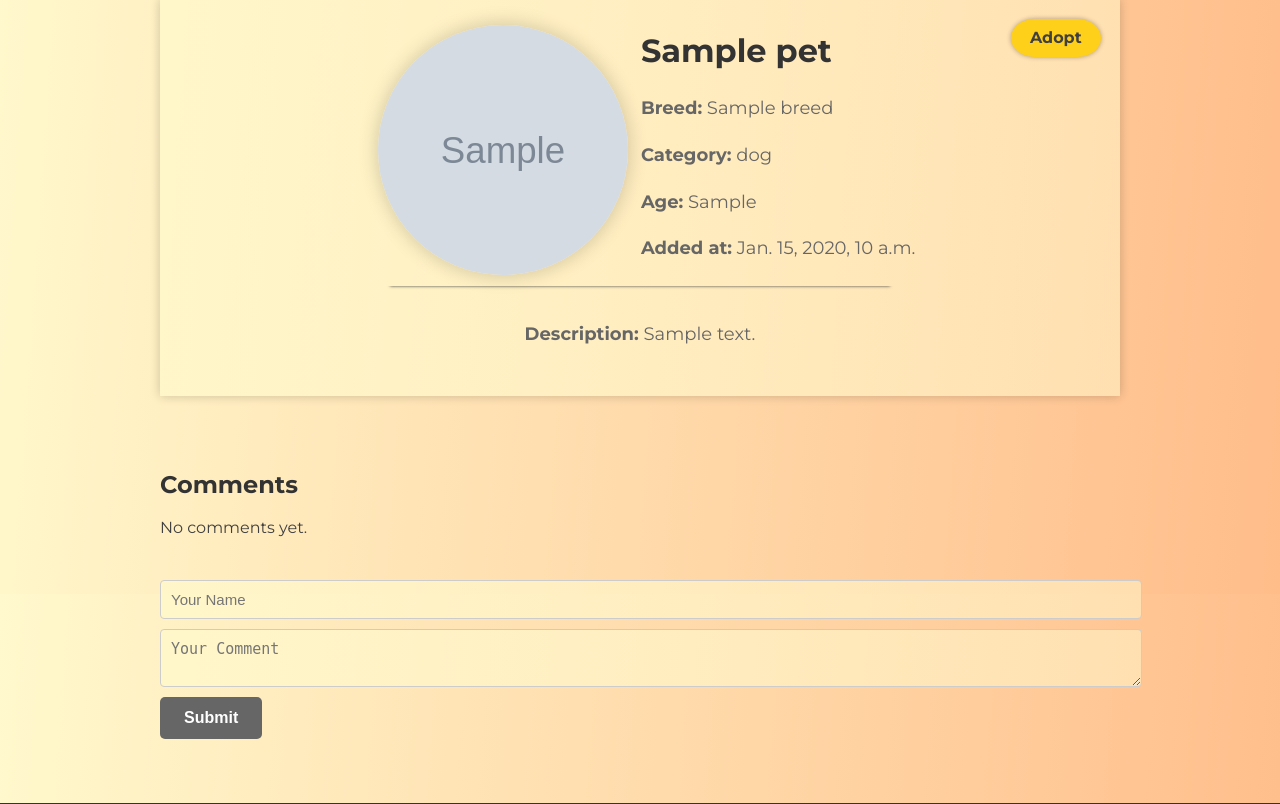
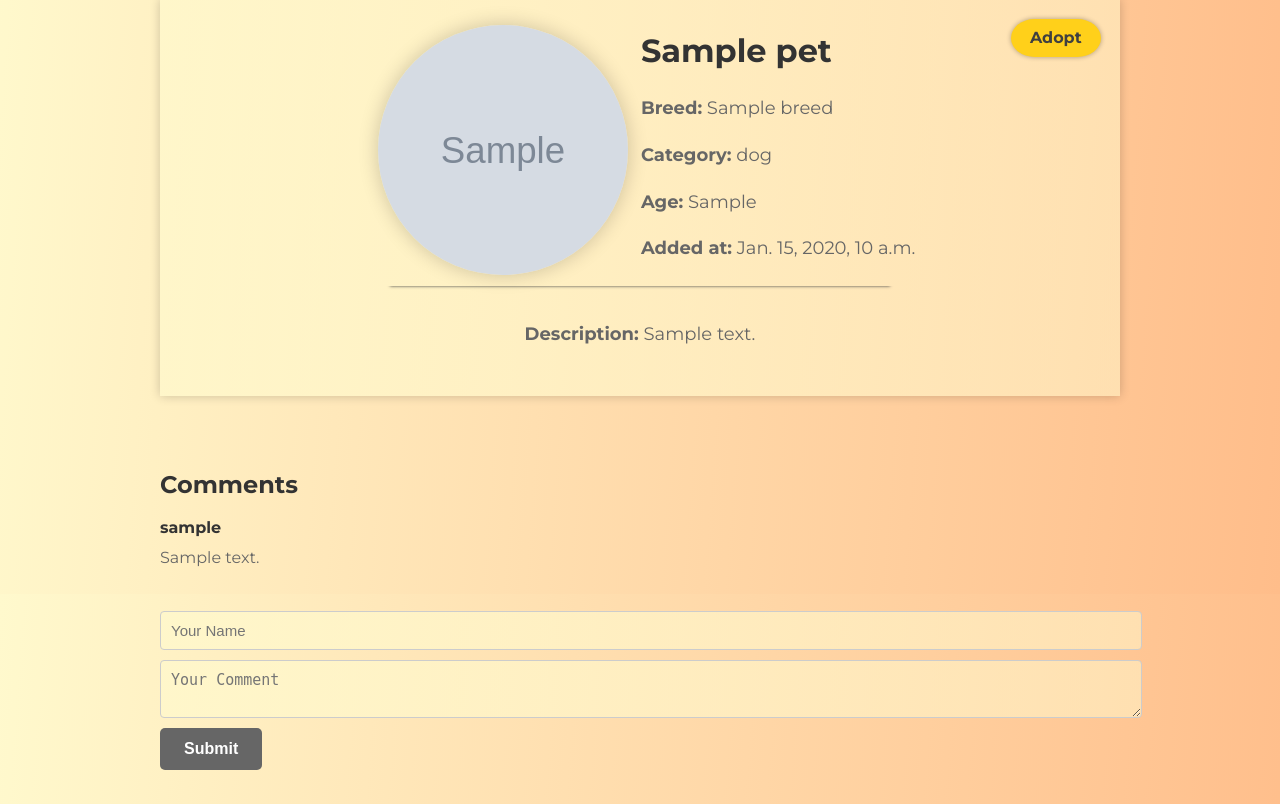
Before and after one commit to eftenow/PawPrints_app, a Django app: page /pets/detail/1/ in a window 1280 px wide. Shown: the part 206-1010 px from the top of the page. Run offline with Django 5.2, Linux system fonts and the light colour scheme; tables that the repository leaves empty hold one stand-in row (values such as "Sample post"); grey boxes marked "Sample" are stand-in pictures.

Commit message:
comments can now be submitted and are being displayed for each pet listing

```diff
--- a/templates/pet/pet-details.html
+++ b/templates/pet/pet-details.html
@@ -22,10 +22,10 @@
     <div class="comment-section">
         <h3>Comments</h3>
         <ul class="comment-list">
-            {% for comment in pet.comments %}
+            {% for comment in comments %}
                 <li class="comment-item">
-                    <div class="comment-author">{{ comment.author }}</div>
-                    <div class="comment-content">{{ comment.content }}</div>
+                    <div class="comment-author">{{ comment.to_user.username }}</div>
+                    <div class="comment-content">{{ comment.comment_text }}</div>
                 </li>
             {% empty %}
                 <li class="comment-item">No comments yet.</li>
```
